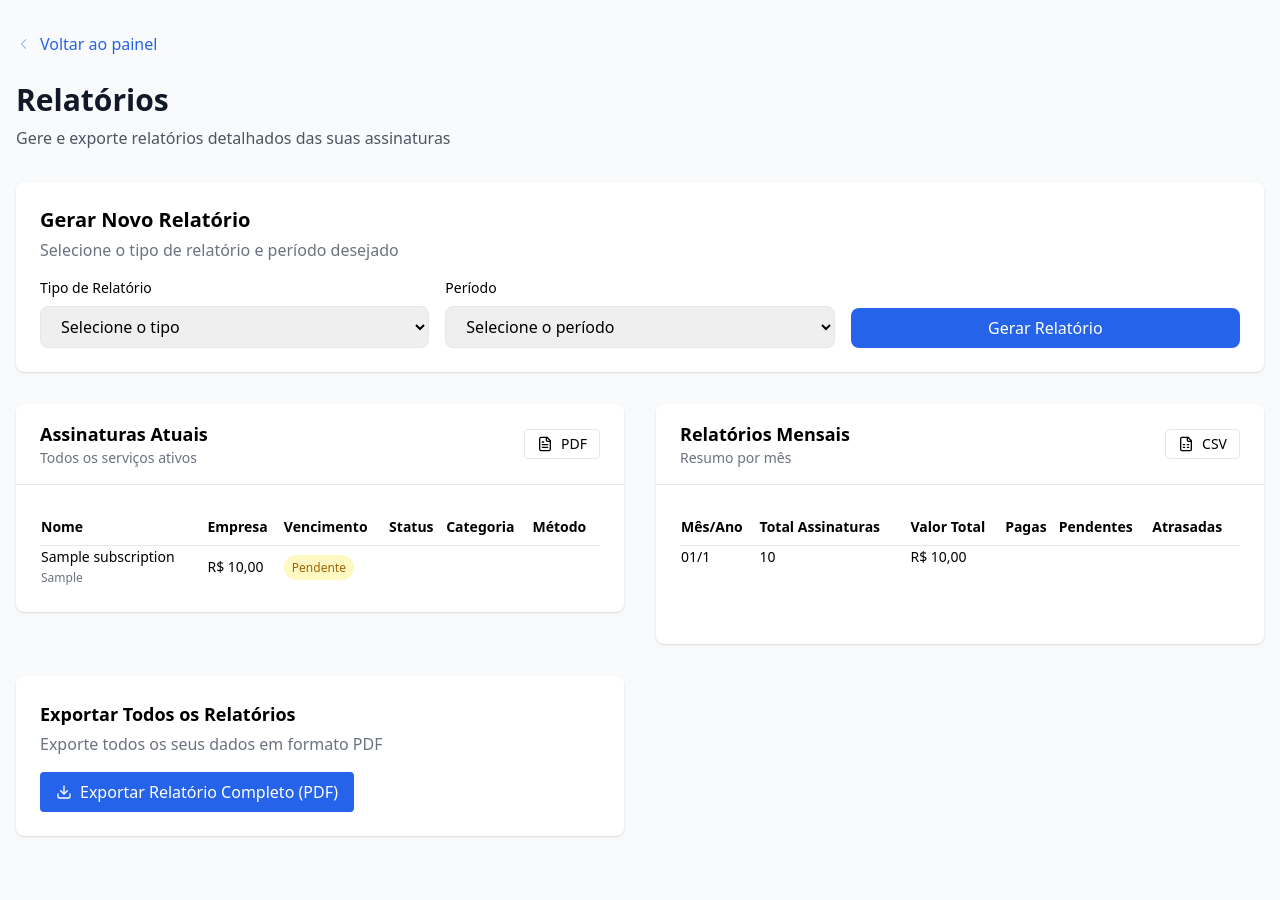
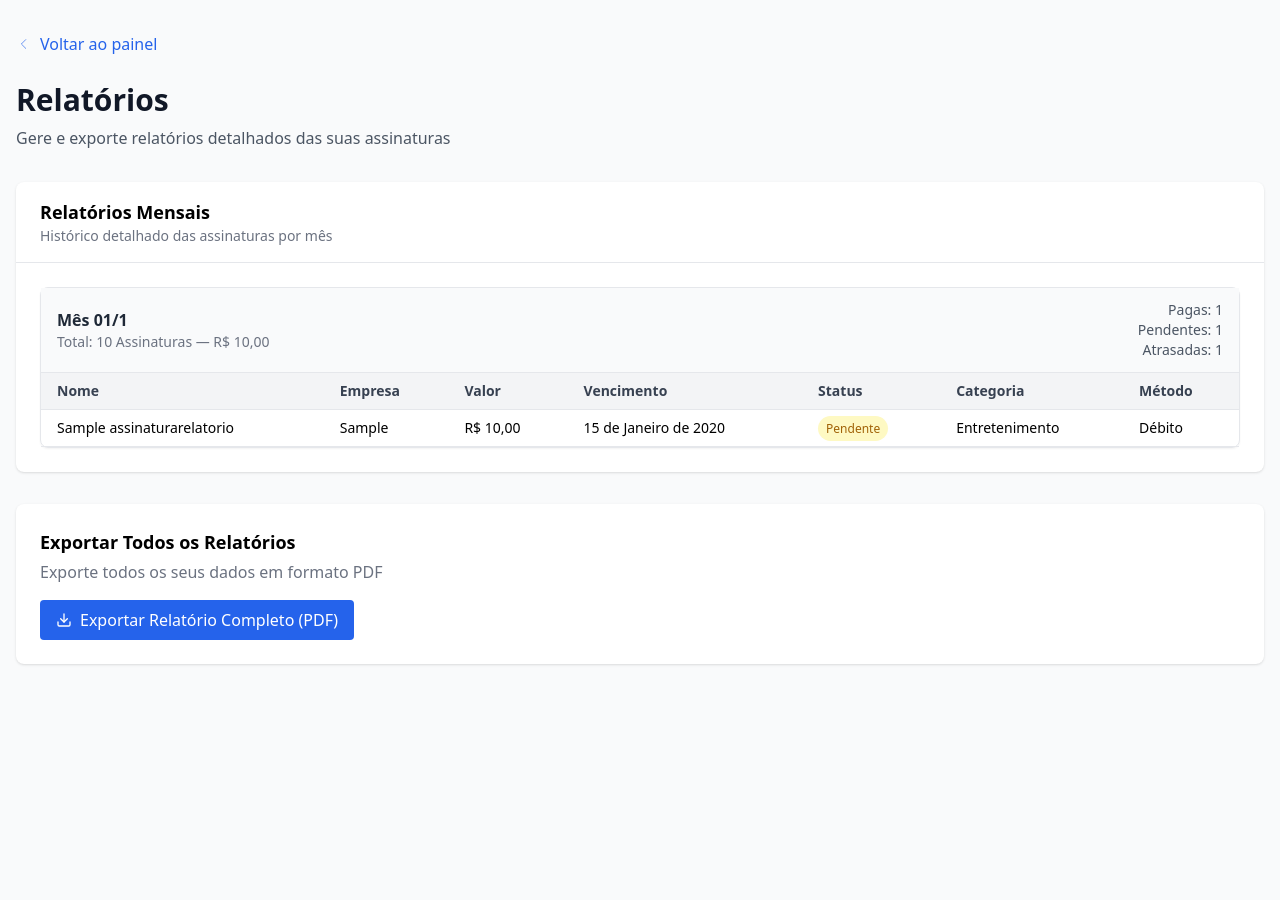
Before and after one commit to Ayram450/gerenciador-de-assinaturas-planos, a Django app: template subscriptions/templates/subscriptions/relatorios.html in a window 1280 px wide. After the commit the page ends 665 px from the top, so only its background shows below. Run offline with Django 5.2, Linux system fonts and the light colour scheme; the template is opened without the code that fills it: values that come from a table or form of the project are taken from there, others are empty; tables that the repository leaves empty hold one stand-in row (values such as "Sample post"); some libraries are stand-ins or nearby versions.

Commit message:
visualização do relatorio pro usuario

```diff
--- a/subscriptions/templates/subscriptions/relatorios.html
+++ b/subscriptions/templates/subscriptions/relatorios.html
@@ -23,147 +23,76 @@
       <p class="text-gray-600">Gere e exporte relatórios detalhados das suas assinaturas</p>
     </div>
 
-    <!-- Filtros -->
-    <div class="bg-white shadow rounded-lg p-6 mb-8">
-      <h2 class="text-xl font-semibold mb-1">Gerar Novo Relatório</h2>
-      <p class="text-gray-500 mb-4">Selecione o tipo de relatório e período desejado</p>
-      <div class="grid md:grid-cols-3 gap-4">
+    <div class="bg-white shadow rounded-lg mb-8">
+      <div class="px-6 py-4 border-b">
+        <h3 class="text-lg font-semibold">Relatórios Mensais</h3>
+        <p class="text-sm text-gray-500">Histórico detalhado das assinaturas por mês</p>
+      </div>
+      <div class="p-6 space-y-10">
+        {% if relatorios %}
+          {% for rel in relatorios %}
+          <div class="border rounded-lg shadow-sm">
+            <div class="bg-gray-50 px-4 py-3 border-b flex justify-between items-center">
               <div>
-          <label class="block text-sm font-medium mb-2">Tipo de Relatório</label>
-          <select class="w-full border px-4 py-2 rounded-lg">
-            <option disabled selected>Selecione o tipo</option>
-            <option>Resumo Financeiro</option>
-            <option>Histórico de Assinaturas</option>
-            <option>Comparativo de Despesas</option>
-          </select>
+                <h4 class="text-md font-bold text-gray-800">Mês {{ rel.mes|stringformat:"02d" }}/{{ rel.ano }}</h4>
+                <p class="text-sm text-gray-500">
+                  Total: {{ rel.total_assinaturas }} Assinaturas — R$ {{ rel.total_valor_mensal }}
+                </p>
               </div>
-        <div>
-          <label class="block text-sm font-medium mb-2">Período</label>
-          <select class="w-full border px-4 py-2 rounded-lg">
-            <option disabled selected>Selecione o período</option>
-            <option>Mês Atual</option>
-            <option>Último Mês</option>
-            <option>Últimos 3 Meses</option>
-            <option>Ano Atual</option>
-            <option>Ano Passado</option>
-          </select>
-        </div>
-        <div class="flex items-end">
-          <button class="w-full bg-blue-600 hover:bg-blue-700 text-white px-4 py-2 rounded-lg">Gerar Relatório</button>
+              <div class="text-sm text-right text-gray-600">
+                Pagas: {{ rel.assinaturas_pagas }}<br>
+                Pendentes: {{ rel.assinaturas_pendentes }}<br>
+                Atrasadas: {{ rel.assinaturas_atrasadas }}
               </div>
             </div>
-    </div>
-
-    <!-- Resultados Separados -->
-    <div class="grid md:grid-cols-2 gap-8 mb-8">
-
-      <!-- Assinaturas Atuais -->
-      <div class="bg-white shadow rounded-lg mb-8">
-        <div class="flex items-center justify-between px-6 py-4 border-b">
-          <div>
-            <h3 class="text-lg font-semibold">Assinaturas Atuais</h3>
-            <p class="text-sm text-gray-500">Todos os serviços ativos</p>
-          </div>
-          <div class="flex space-x-2">
-            <a href="{% url 'relatorio_pdf' %}" class="flex items-center border rounded px-3 py-1 text-sm">
-              <svg xmlns="http://www.w3.org/2000/svg" width="16" height="16" viewBox="0 0 24 24" fill="none"
-                class="mr-2" stroke="currentColor" stroke-width="2" stroke-linecap="round" stroke-linejoin="round">
-                <path d="M15 2H6a2 2 0 0 0-2 2v16a2 2 0 0 0 2 2h12a2 2 0 0 0 2-2V7Z"/>
-                <path d="M14 2v4a2 2 0 0 0 2 2h4"/>
-                <path d="M10 9H8"/>
-                <path d="M16 13H8"/>
-                <path d="M16 17H8"/>
-              </svg>
-              PDF
-            </a>
-          </div>
-        </div>
-        <div class="overflow-x-auto p-6">
-          <table class="w-full text-sm text-left">
-            <thead>
-              <tr class="border-b">
-                <th class="py-2">Nome</th>
-                <th class="py-2">Empresa</th>
-                <th class="py-2">Vencimento</th>
-                <th class="py-2">Status</th>
-                <th class="py-2">Categoria</th>
-                <th class="py-2">Método</th>
+            <div class="overflow-x-auto">
+              <table class="min-w-full text-sm text-left">
+                <thead class="bg-gray-100 border-b text-gray-700">
+                  <tr>
+                    <th class="py-2 px-4">Nome</th>
+                    <th class="py-2 px-4">Empresa</th>
+                    <th class="py-2 px-4">Valor</th>
+                    <th class="py-2 px-4">Vencimento</th>
+                    <th class="py-2 px-4">Status</th>
+                    <th class="py-2 px-4">Categoria</th>
+                    <th class="py-2 px-4">Método</th>
                   </tr>
                 </thead>
                 <tbody>
-              {% for ass in assinaturas %}
-              <tr>
-                <td>{{ ass.nomeAssi }}<br><span class="text-xs text-gray-500">{{ ass.empresa }}</span></td>
-                <td>R$ {{ ass.valorMens }}</td>
-                <td>
-                  <span class="px-2 py-1 rounded-full text-xs
-                    {% if ass.status == 'pago' %}bg-green-100 text-green-700
-                    {% elif ass.status == 'atrasado' %}bg-red-100 text-red-700
-                    {% else %}bg-yellow-100 text-yellow-700{% endif %}">
-                    {{ ass.get_status_display }}
+                  {% if rel.assinaturas.all %}
+                    {% for sub in rel.assinaturas.all %}
+                    <tr class="border-b hover:bg-gray-50">
+                      <td class="py-2 px-4">{{ sub.nomeAssi }}</td>
+                      <td class="py-2 px-4">{{ sub.empresa }}</td>
+                      <td class="py-2 px-4">R$ {{ sub.valorMens }}</td>
+                      <td class="py-2 px-4">{{ sub.data_venc }}</td>
+                      <td class="py-2 px-4">
+                        <span class="px-2 py-1 rounded-full text-xs font-medium
+                          {% if sub.status == 'pago' %} bg-green-100 text-green-700
+                          {% elif sub.status == 'atrasado' %} bg-red-100 text-red-700
+                          {% else %} bg-yellow-100 text-yellow-700 {% endif %}">
+                          {{ sub.get_status_display }}
                         </span>
                       </td>
-              </tr>
-              {% empty %}
-              <tr>
-                <td colspan="3" class="text-gray-500 text-sm py-2">Nenhuma assinatura encontrada.</td>
+                      <td class="py-2 px-4">{{ sub.get_categoria_display }}</td>
+                      <td class="py-2 px-4">{{ sub.get_metPagar_display }}</td>
                     </tr>
                     {% endfor %}
+                  {% else %}
+                    <tr>
+                      <td colspan="7" class="py-3 px-4 text-gray-500">Nenhuma assinatura registrada neste mês.</td>
+                    </tr>
+                  {% endif %}
                 </tbody>
               </table>
             </div>
           </div>
-
-      <!-- Relatórios Mensais -->
-      <div class="bg-white shadow rounded-lg">
-        <div class="flex items-center justify-between px-6 py-4 border-b">
-          <div>
-            <h3 class="text-lg font-semibold">Relatórios Mensais</h3>
-            <p class="text-sm text-gray-500">Resumo por mês</p>
-          </div>
-          <div class="flex space-x-2">
-            <a href="#" class="flex items-center border rounded px-3 py-1 text-sm">
-              <svg xmlns="http://www.w3.org/2000/svg" width="16" height="16" viewBox="0 0 24 24" fill="none"
-                class="mr-2" stroke="currentColor" stroke-width="2" stroke-linecap="round" stroke-linejoin="round">
-                <path d="M15 2H6a2 2 0 0 0-2 2v16a2 2 0 0 0 2 2h12a2 2 0 0 0 2-2V7Z"/>
-                <path d="M14 2v4a2 2 0 0 0 2 2h4"/>
-                <path d="M8 13h2"/>
-                <path d="M14 13h2"/>
-                <path d="M8 17h2"/>
-                <path d="M14 17h2"/>
-              </svg>
-              CSV
-            </a>
+          {% endfor %}
+        {% else %}
+          <p class="text-gray-500 text-sm">Nenhum relatório mensal disponível.</p>
+        {% endif %}
       </div>
     </div>
-        <div class="overflow-x-auto p-6">
-          <table class="w-full text-sm text-left">
-            <thead>
-              <tr class="border-b">
-                <th class="py-2">Mês/Ano</th>
-                <th class="py-2">Total Assinaturas</th>
-                <th class="py-2">Valor Total</th>
-                <th class="py-2">Pagas</th>
-                <th class="py-2">Pendentes</th>
-                <th class="py-2">Atrasadas</th>
-              </tr>
-            </thead>
-            <tbody>
-              {% for rel in relatorios %}
-              <tr>
-                <td>{{ rel.mes|stringformat:"02d" }}/{{ rel.ano }}</td>
-                <td>{{ rel.total_assinaturas }}</td>
-                <td>R$ {{ rel.total_valor_mensal }}</td>
-              </tr>
-              {% empty %}
-              <tr><td colspan="3" class="text-gray-500 text-sm py-2">Nenhum relatório disponível.</td></tr>
-              {% endfor %}
-            </tbody>
-          </table>
-        </div>
-      </div>
-
-
 
     <!-- Exportar Todos -->
     <div class="bg-white shadow rounded-lg p-6">
```
Also changed, not shown: subscriptions/views.py (+3 -5 lines). Lines whose indentation alone changed are shown as unchanged.
